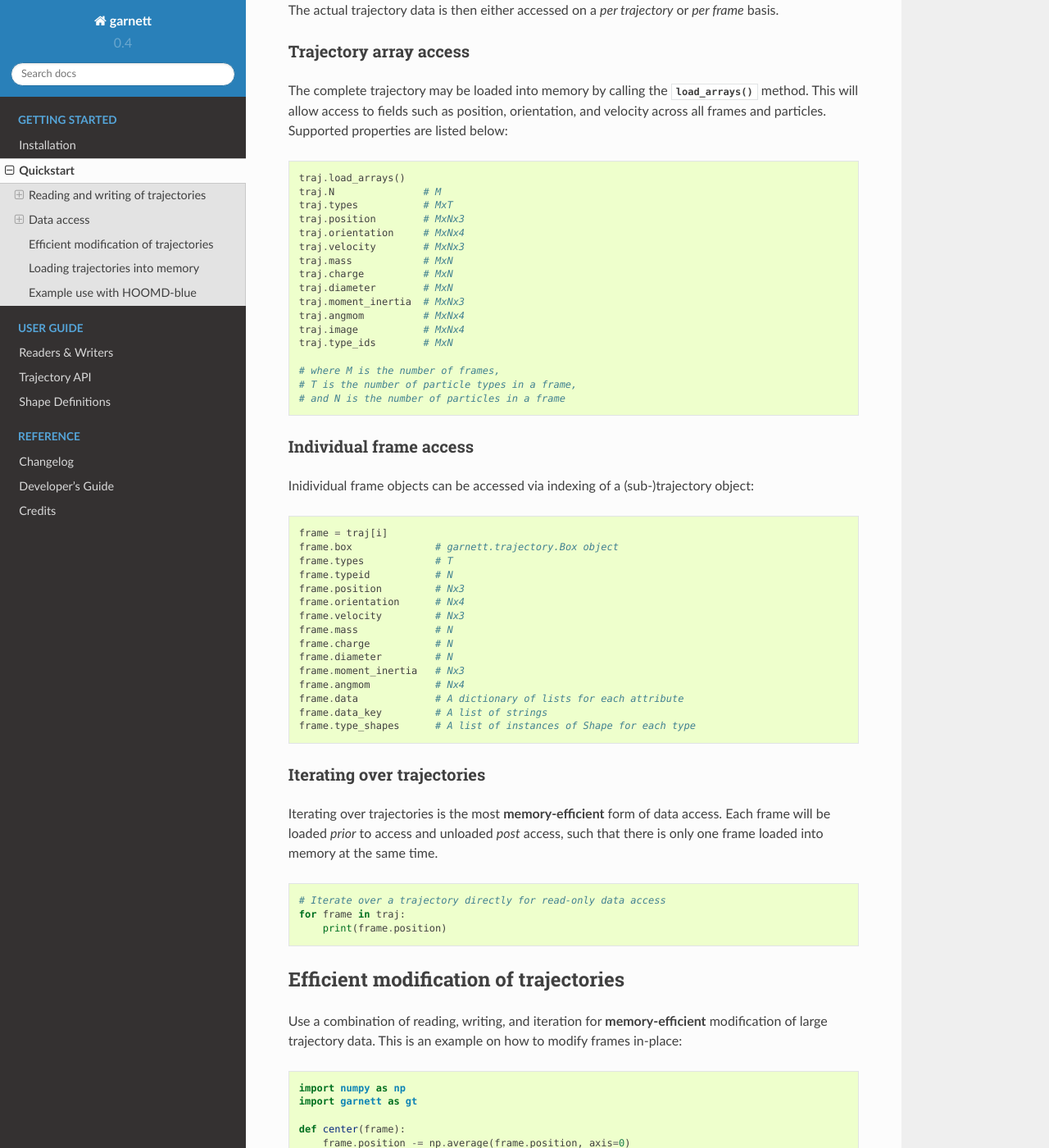
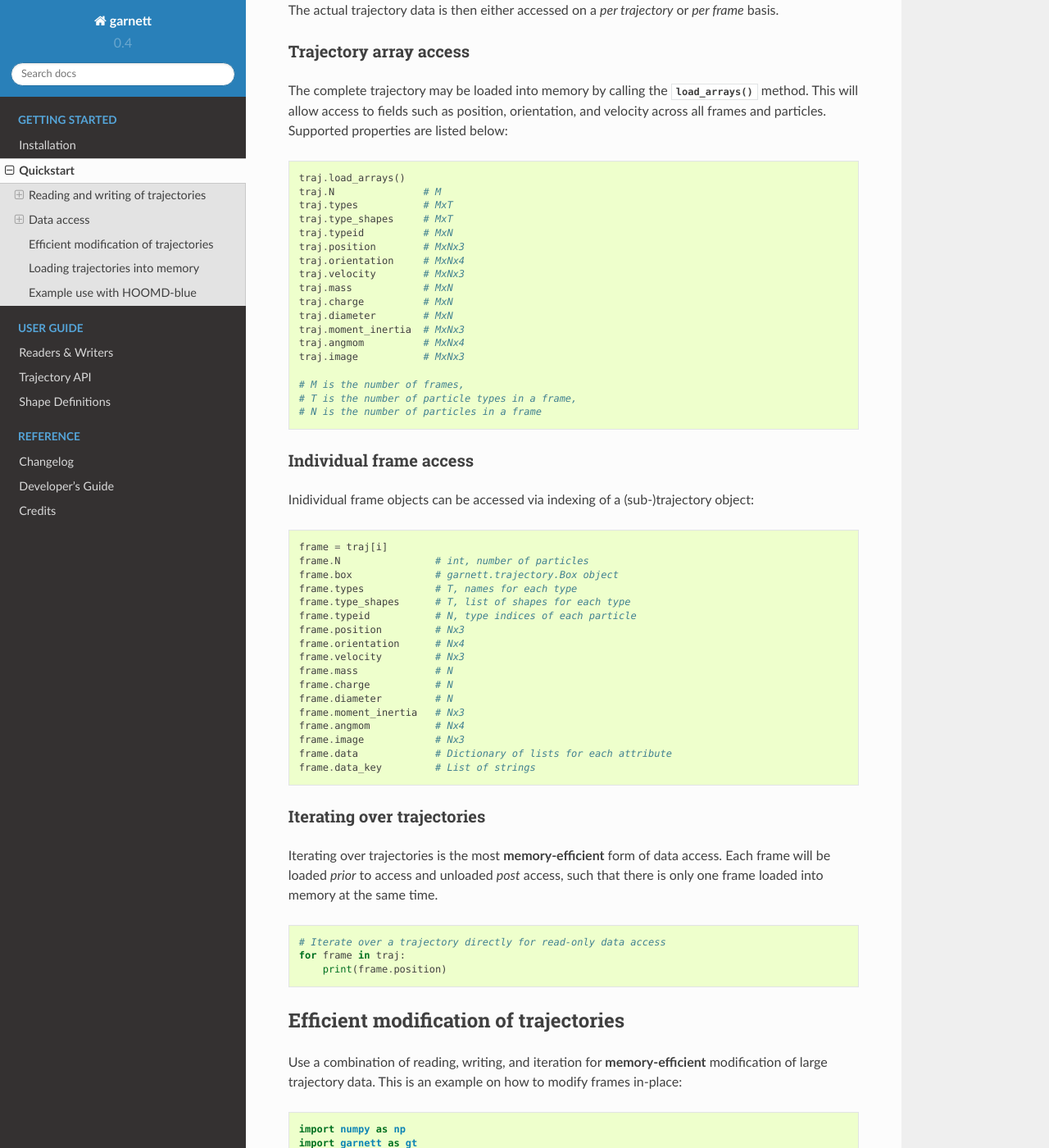
Before and after one commit to glotzerlab/garnett, a Sphinx documentation site: the page built from doc/quickstart.rst, in a window 1280 px wide and 1400 px high, scrolled down 1355 px. Shown: the whole window at 82% size. Built offline with Sphinx 7.4.7 and the Read the Docs theme 2.0.0, drawn with Linux system fonts in a browser that asks for light colours.

Commit message:
Clarify meaning of properties.

```diff
--- a/doc/quickstart.rst
+++ b/doc/quickstart.rst
@@ -84,6 +84,8 @@ Supported properties are listed below:
     traj.load_arrays()
     traj.N               # M
     traj.types           # MxT
+    traj.type_shapes     # MxT
+    traj.typeid          # MxN
     traj.position        # MxNx3
     traj.orientation     # MxNx4
     traj.velocity        # MxNx3
@@ -92,12 +94,11 @@ Supported properties are listed below:
     traj.diameter        # MxN
     traj.moment_inertia  # MxNx3
     traj.angmom          # MxNx4
-    traj.image           # MxNx4
-    traj.type_ids        # MxN
+    traj.image           # MxNx3
 
-    # where M is the number of frames,
+    # M is the number of frames,
     # T is the number of particle types in a frame,
-    # and N is the number of particles in a frame
+    # N is the number of particles in a frame
 
 Individual frame access
 -----------------------
@@ -107,9 +108,11 @@ Inidividual frame objects can be accessed via indexing of a (sub-)trajectory obj
 .. code-block:: python
 
     frame = traj[i]
+    frame.N                # int, number of particles
     frame.box              # garnett.trajectory.Box object
-    frame.types            # T
-    frame.typeid           # N
+    frame.types            # T, names for each type
+    frame.type_shapes      # T, list of shapes for each type
+    frame.typeid           # N, type indices of each particle
     frame.position         # Nx3
     frame.orientation      # Nx4
     frame.velocity         # Nx3
@@ -118,9 +121,9 @@ Inidividual frame objects can be accessed via indexing of a (sub-)trajectory obj
     frame.diameter         # N
     frame.moment_inertia   # Nx3
     frame.angmom           # Nx4
-    frame.data             # A dictionary of lists for each attribute
-    frame.data_key         # A list of strings
-    frame.type_shapes      # A list of instances of Shape for each type
+    frame.image            # Nx3
+    frame.data             # Dictionary of lists for each attribute
+    frame.data_key         # List of strings
 
 Iterating over trajectories
 ---------------------------
```
Also changed, not shown: README.md (+16 -10 lines).
